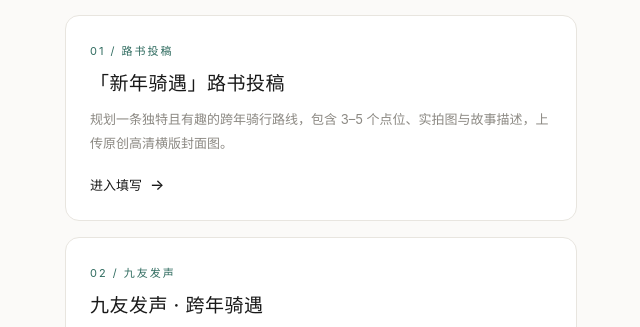
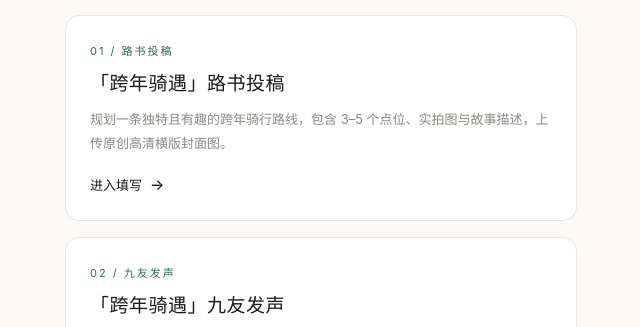
Before and after one commit to jiujiu-ride-2026/jiujiu-2026, a plain HTML site: page newyear/index.html in a window 1280 px wide. Shown: the part 279-606 px from the top of the page, without its empty margins (319-959 px from the left). Drawn offline with Linux system fonts and the light colour scheme.

Commit message:
titles: unify as 跨年骑遇

```diff
--- a/newyear/index.html
+++ b/newyear/index.html
@@ -68,14 +68,14 @@
 
   <a class="card" href="https://segway-ninebot.feishu.cn/share/base/form/shrcnfvwm4pKCGtpR0NqxY1bnCg">
     <div class="idx">01 / 路书投稿</div>
-    <h2>「新年骑遇」路书投稿</h2>
+    <h2>「跨年骑遇」路书投稿</h2>
     <p>规划一条独特且有趣的跨年骑行路线，包含 3–5 个点位、实拍图与故事描述，上传原创高清横版封面图。</p>
     <span class="go">进入填写</span>
   </a>
 
   <a class="card" href="https://segway-ninebot.feishu.cn/share/base/form/shrcn3LJYLFy7Lzzj1oZWEuRhqd">
     <div class="idx">02 / 九友发声</div>
-    <h2>九友发声 · 跨年骑遇</h2>
+    <h2>「跨年骑遇」九友发声</h2>
     <p>带 #九号路书 与 #跨年骑遇 双话题在九号出行 App 发帖，同步至小红书或抖音，回传帖子链接。</p>
     <span class="go">进入填写</span>
   </a>
```
